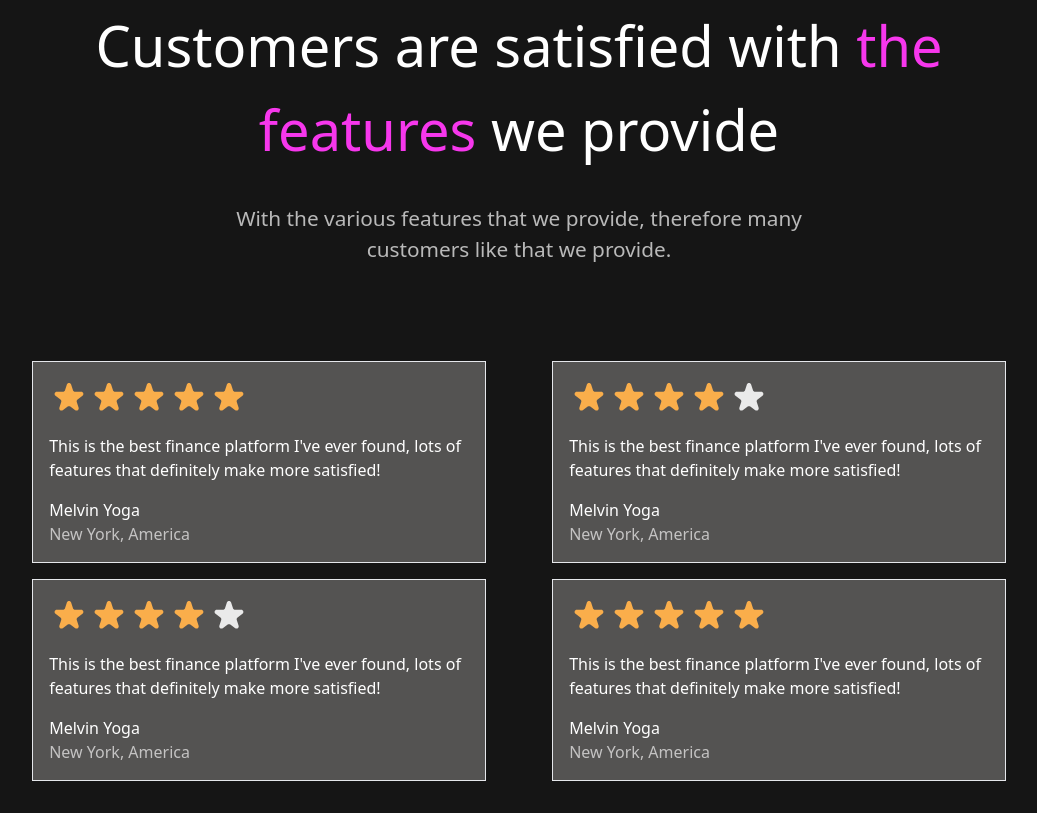
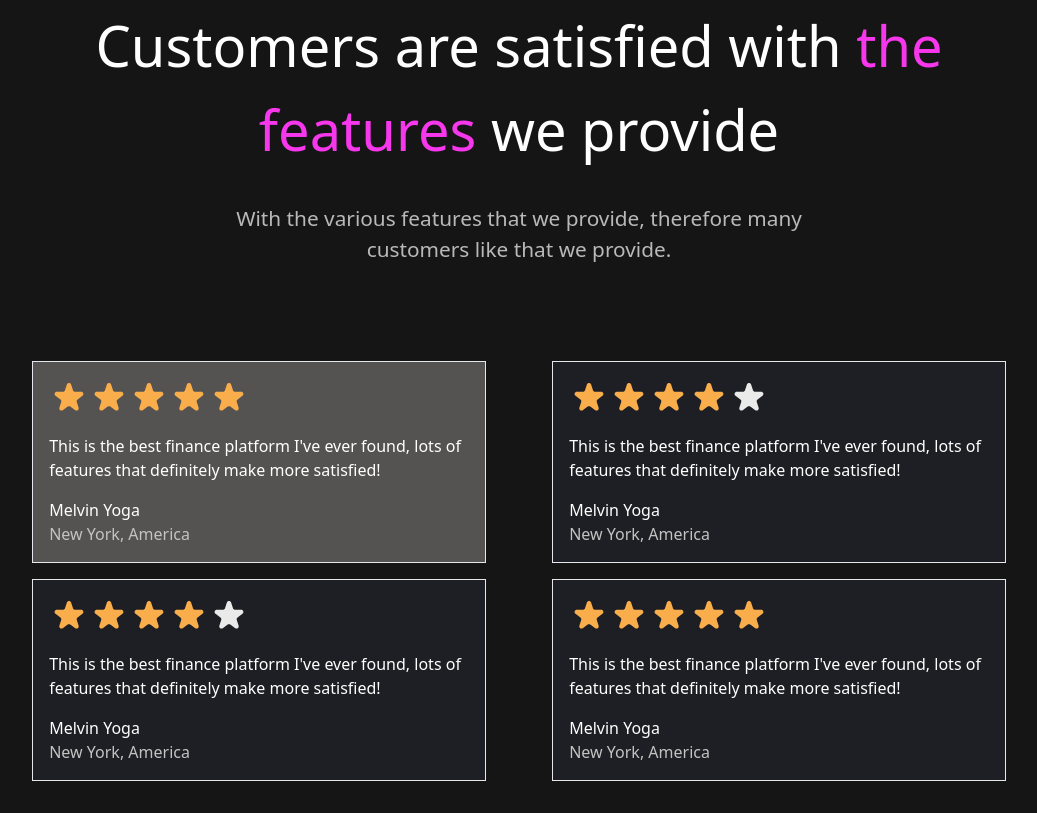
Before and after one commit to Sachin-Dabgar/fsjs2.0, a website: page 01_Project- Credit Card Landing Page/index.html in a window 1280 px wide. Shown: the part 3215-4028 px from the top of the page, without its empty margins (121-1158 px from the left). Drawn offline with nearby package versions, Linux system fonts and the light colour scheme.

Commit message:
changed colors

```diff
--- a/01_Project- Credit Card Landing Page/index.html
+++ b/01_Project- Credit Card Landing Page/index.html
@@ -178,7 +178,7 @@
                         <p class="text-[#C4C3C3]">New York, America</p>
                     </div>
                 </div>
-                <div class="bg-[#545352] text-white flex flex-col gap-4 p-[1rem] w-[90%] m-auto  border border-white-700">
+                <div class="bg-[#1E1F24] text-white flex flex-col gap-4 p-[1rem] w-[90%] m-auto  border border-white-700">
                     <img src="./Assets/Icons/4stars.svg" alt="" width="200px">
                     <p>This is the best finance platform I've ever found, lots of features that definitely make more satisfied!</p>
                     <div>
@@ -186,7 +186,7 @@
                         <p class="text-[#C4C3C3]">New York, America</p>
                     </div>
                 </div>
-                <div class="bg-[#545352] text-white flex flex-col gap-4 p-[1rem] w-[90%] m-auto  border border-white-700">
+                <div class="bg-[#1E1F24] text-white flex flex-col gap-4 p-[1rem] w-[90%] m-auto  border border-white-700">
                     <img src="./Assets/Icons/4stars.svg" alt="" width="200px">
                     <p>This is the best finance platform I've ever found, lots of features that definitely make more satisfied!</p>
                     <div>
@@ -194,7 +194,7 @@
                         <p class="text-[#C4C3C3]">New York, America</p>
                     </div>
                 </div>
-                <div class="bg-[#545352] text-white flex flex-col gap-4 p-[1rem] w-[90%] m-auto  border border-white-700">
+                <div class="bg-[#1E1F24] text-white flex flex-col gap-4 p-[1rem] w-[90%] m-auto  border border-white-700">
                     <img src="./Assets/Icons/5stars.svg" alt="" width="200px">
                     <p>This is the best finance platform I've ever found, lots of features that definitely make more satisfied!</p>
                     <div>
```
